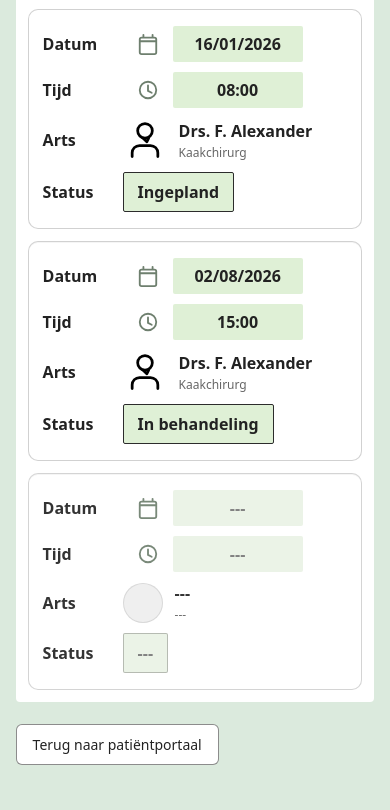
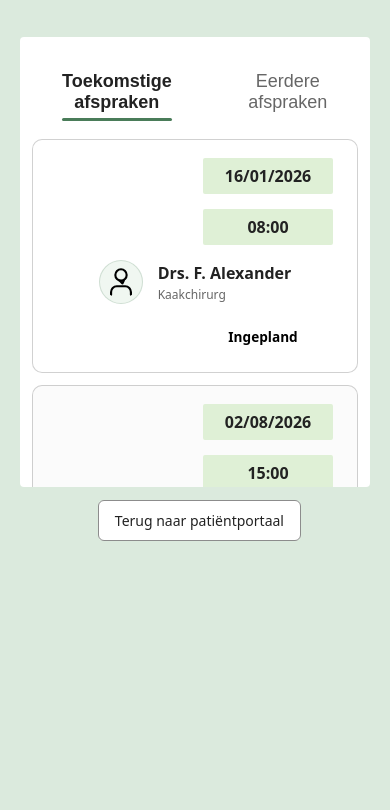
Before and after one commit to 99syukhi/MEDIXFLOW.1, a plain HTML site: page client/mijn-afspraken.html in a window 390 px wide. Shown: the part 321-1131 px from the top of the page. After the commit the page ends 922 px from the top, so only its background shows below. Drawn offline with Linux system fonts and the light colour scheme.

Commit message:
css update

```diff
--- a/client/css/login_register.css
+++ b/client/css/login_register.css
@@ -52,7 +52,7 @@
     font-size: 2.2rem;
     margin-bottom: 0.5rem;
     font-weight: 700;
-    color: #3A5B22; /* Medixflow Groen */
+    color: #3A5B22;
 }
 
 .subtitle {
--- a/client/css/mijn-afspraken.css
+++ b/client/css/mijn-afspraken.css
@@ -8,19 +8,15 @@
   font-family: system-ui, -apple-system, BlinkMacSystemFont, 'Segoe UI', Roboto, Oxygen, Ubuntu, Cantarell, 'Open Sans', 'Helvetica Neue', sans-serif;
   background: #dbeadd;
   min-height: 100vh;
-
   opacity: 1;
   transition: 200ms ease;
 }
 
-body.is-leaving {
+body.is-leaving, body.is-entering {
   opacity: 0;
 }
 
-body.is-entering {
-  opacity: 0;
-}
-
+/* --- HEADER --- */
 .header {
   display: flex;
   justify-content: space-between;
@@ -31,22 +27,9 @@
   border-bottom: 2px solid #e5e5e5;
 }
 
-.logo-section {
-  display: flex;
-  align-items: center;
-  gap: 10px;
-}
-
-.logo {
-  height: 160px;
-  width: auto;
-}
-
-.user-section {
-  display: flex;
-  align-items: center;
-  gap: 20px;
-}
+.logo-section { display: flex; align-items: center; gap: 10px; }
+.logo { height: 160px; width: auto; }
+.user-section { display: flex; align-items: center; gap: 20px; }
 
 .profile-img {
   width: 55px;
@@ -66,9 +49,7 @@
   font-size: 14px;
   transition: 0.3s;
 }
-.logout-btn:hover {
-  background-color: #3a6448;
-}
+.logout-btn:hover { background-color: #3a6448; }
 
 .main-content {
   text-align: center;
@@ -103,7 +84,6 @@
   text-align: left;
 }
 
-
 .tabs {
   position: relative;
   display: flex;
@@ -117,12 +97,14 @@
   font-weight: 500;
   cursor: pointer;
   padding: 14px 18px;
-  border-bottom: none;
   background: transparent;
   border: none;
-  position: relative;
 }
 
+.tab.is-active {
+  color: #222;
+  font-weight: 700;
+}
 
 .tab-underline {
   position: absolute;
@@ -130,25 +112,30 @@
   background: #4A7C59;
   border-radius: 4px;
   bottom: 6px;
-  left: 0;
-  width: 0;
-
   transition: left 260ms ease, width 260ms ease;
 }
 
+.table-head, .tr {
+  display: grid;
+  grid-template-columns: 1fr 1fr 2fr 1fr;
+  align-items: center;
+  padding: 18px 24px;
+}
+
 .table-head {
-  display: grid;
-  grid-template-columns: 240px 200px 1fr 220px;
-  padding: 16px 24px;
-
   border-bottom: 3px solid rgba(74,124,89,0.35);
+  position: sticky;
+  top: 0;
+  background: #fff;
+  z-index: 5;
 }
 
 .th {
   text-align: center;
   font-weight: 700;
   color: #222;
-  letter-spacing: 0.3px;
+  display: flex;
+  justify-content: center;
 }
 
 .table-body {
@@ -156,64 +143,22 @@
   overflow-y: auto;
 }
 
-.table-body::-webkit-scrollbar {
-  width: 10px;
-}
-
-.table-body::-webkit-scrollbar-thumb {
-  background: rgba(0,0,0,0.25);
-  border-radius: 20px;
-}
-
-.table-body::-webkit-scrollbar-track {
-  background: transparent;
-}
-
 .tr {
-  display: grid;
-  grid-template-columns: 240px 200px 1fr 220px;
-  align-items: center;
-  padding: 18px 24px;
   border-bottom: 1px solid rgba(0,0,0,0.12);
   background: #ffffff;
 }
 
-.tr:nth-child(even){
-  background: #fbfbfb;
-}
-
-.tr + .tr{
-  box-shadow: inset 0 1px 0 rgba(0,0,0,0.04);
-}
+.tr:nth-child(even) { background: #fbfbfb; }
 
 .td {
   display: flex;
   align-items: center;
   justify-content: center;
+  text-align: center;
 }
 
 .td-date, .td-time {
-  justify-content: flex-start;
   gap: 12px;
-}
-
-.ico{
-  width: 26px;
-  height: 26px;
-  display: inline-flex;
-  align-items: center;
-  justify-content: center;
-  color: #6e7f6e;
-}
-
-.ico svg{
-  width: 22px;
-  height: 22px;
-  fill: none;
-  stroke: currentColor;
-  stroke-width: 2;
-  stroke-linecap: round;
-  stroke-linejoin: round;
 }
 
 .pill {
@@ -226,80 +171,84 @@
   text-align: center;
 }
 
-.pill--empty {
-  background: #eaf3e5;
-  color: #777;
-}
-
-.td-doctor {
-  justify-content: center;
-}
-
 .doctor {
   display: flex;
   align-items: center;
-  gap: 12px;
+  gap: 15px;
   justify-content: center;
-  min-width: 320px;
+  width: 100%;
 }
 
-.doctor-img {
-  width: 40px;
-  height: 40px;
+.doctor-icon {
+  background: #f0f7f1;
+  padding: 4px;
   border-radius: 50%;
-  object-fit: cover;
-  border: 1px solid rgba(0,0,0,0.12);
+  border: 1px solid rgba(74, 124, 89, 0.2);
 }
 
-.doctor-empty {
-  width: 40px;
-  height: 40px;
-  border-radius: 50%;
-  background: #eee;
-  border: 1px solid rgba(0,0,0,0.10);
+.doctor-info {
+  display: flex;
+  flex-direction: column;
+  align-items: flex-start;
+  text-align: left;
 }
 
-.doctor-name {
-  font-weight: 700;
-  color: #222;
-}
+.doctor-name { font-weight: 700; color: #222; }
+.doctor-spec { font-size: 12px; color: #666; margin-top: 2px; }
 
-.doctor-spec {
-  font-size: 12px;
-  color: #666;
-  margin-top: 2px;
+.td-status {
+  position: relative;
+  display: flex;
+  justify-content: center;
+  align-items: center;
 }
 
 .status {
-  background: #dff0d6;
-  border: 1px solid #2c2c2c;
   padding: 8px 14px;
-  border-radius: 2px;
+  border-radius: 20px;
   font-weight: 700;
-  color: #222;
-  min-width: 160px;
+  min-width: 140px;
   text-align: center;
+  font-size: 0.85rem;
 }
 
-.status--empty{
-  background: #eaf3e5;
-  border-color: rgba(0,0,0,0.25);
-  color: #777;
+.status--gepland {
+  color: #059669;
+  background: #ecfdf5;
+  border: 1px solid #059669;
 }
 
-.tr--empty{
-  opacity: 0.92;
+.status--gecancelled {
+  color: #dc2626;
+  background: #fef2f2;
+  border: 1px solid #dc2626;
+}
+
+.cancel-btn {
+  position: absolute;
+  right: 0;
+  background: #fee2e2;
+  border: none;
+  color: #dc2626;
+  cursor: pointer;
+  padding: 6px;
+  border-radius: 5px;
+  display: inline-flex;
+  align-items: center;
+  transition: 0.2s;
+}
+
+.cancel-btn:hover {
+  background: #fca5a5;
+  color: white;
 }
 
 .back-wrap {
   width: min(1100px, 92vw);
   margin: 22px auto 0 auto;
-  display: flex;
-  justify-content: flex-start;
 }
 
 .back-btn {
-  display: inline-block;
   text-decoration: none;
   background: #ffffff;
   border: 1px solid rgba(0,0,0,0.45);
@@ -312,178 +261,37 @@
 
 .back-btn:hover {
   background: rgba(74,124,89,0.10);
-  border-color: rgba(74,124,89,0.55);
   transform: translateY(-1px);
-  box-shadow: 0px 8px 18px rgba(0,0,0,0.08);
-}
-
-@media (min-width: 768px) {
-  .header { padding: 0 30px; }
-  .logo { height: 160px; }
-  .page-title h2 { font-size: 46px; }
 }
 
 @media (max-width: 767px) {
+  .header { height: 70px; padding: 10px 14px; }
+  .logo { height: 100px; }
+  .table-head { display: none; }
 
-  .header{
-    flex-direction: row;
-    height: 70px;
-    padding: 10px 14px;
-    gap: 10px;
+  .tr {
+    grid-template-columns: 1fr;
+    gap: 15px;
+    margin: 12px;
+    border: 1px solid rgba(0,0,0,0.18);
+    border-radius: 10px;
   }
 
-  .logo{
-    height: 100px;
+  .td { justify-content: space-between; text-align: right; }
+  .td::before {
+    content: attr(data-label);
+    font-weight: 700;
+    color: #222;
   }
 
-  .profile-img{
-    width: 42px;
-    height: 42px;
-    border-width: 2px;
-  }
-
-  .logout-btn{
-    padding: 8px 14px;
-    font-size: 13px;
-  }
-
-  .user-section{
-    gap: 12px;
-  }
-
-  .main-content{
-  padding: 45px 15px;
-  }
-
-  .page-title h2{
-  font-size: 32px;
-  }
-
-  .page-title p{
-  font-size: 16px;
-  }
-
-  .tabs{
-  padding: 16px 14px 0 14px; gap: 20px;
-  }
-
-  .table-head{
-  display:none;
-  }
-
-  .table-body{
-  max-height: none;
-  }
-
-  .tr{
-    grid-template-columns: 1fr;
-    gap: 10px;
-    padding: 16px 14px;
-    border-bottom: none;
-    margin: 12px 12px;
-    border: 1px solid rgba(0,0,0,0.18);
-    border-radius: 10px;
-    background: #ffffff;
-  }
-
-  .tr:nth-child(even){
-  background: #ffffff;
-  }
-
-  .td{
-  justify-content: flex-start;
-  }
-
-  .td-doctor{
-  justify-content: flex-start;
-  }
-
-  .doctor{
-  min-width: 0; justify-content: flex-start;
-  }
-
-  .status{
-  min-width: 0; width: fit-content;
-  }
-
-  .td-date::before {
-    content:"Datum";
-    font-weight: 700;
-    width: 80px;
-    display:inline-block;
-    color:#222;
-  }
-
-  .td-time::before {
-    content:"Tijd";
-    font-weight: 700;
-    width: 80px;
-    display:inline-block;
-    color:#222;
-  }
-
-  .td-doctor::before{
-    content:"Arts";
-    font-weight: 700;
-    width: 80px;
-    display:inline-block;
-    color:#222;
-  }
-
-  .td-status::before{
-    content:"Status";
-    font-weight: 700;
-    width: 80px;
-    display:inline-block;
-    color:#222; }
+  .cancel-btn { position: static; margin-left: 10px; }
 }
 
-body.is-mobile .table-head {
-  display: none;
-}
-
-body.is-mobile .table-body {
-  max-height: none;
-}
-
-body.is-desktop .table-body {
-  max-height: 360px;
-}
-
-.panel {
-  display: none;
-}
-
-.panel.is-active {
-  display: block;
-}
-
-.panel.is-animating {
-  animation: panelIn 460ms ease;
-}
+.panel { display: none; }
+.panel.is-active { display: block; }
+.panel.is-animating { animation: panelIn 460ms ease; }
 
 @keyframes panelIn {
   from { opacity: 0; transform: translateY(8px); }
-  to   { opacity: 1; transform: translateY(0); }
+  to { opacity: 1; transform: translateY(0); }
 }
-
-.tabs .tab.is-active {
-  color: #222;
-  font-weight: 700;
-}
-
-.tabs .tab:not(.is-active) {
-  color: #777;
-  font-weight: 500;
-}
-
-body.is-desktop .table-head {
-  position: sticky;
-  top: 0;
-  background: #fff;
-  z-index: 5;
-}
-
-body.is-mobile .tr {
-  margin: 12px;
-}
--- a/client/css/patiëntportaal.css
+++ b/client/css/patiëntportaal.css
@@ -1,4 +1,3 @@
-/* RESET */
 * {
     margin: 0;
     padding: 0;
@@ -8,7 +7,7 @@
 body {
     font-family: system-ui, -apple-system, BlinkMacSystemFont, 'Segoe UI', Roboto, Oxygen, Ubuntu, Cantarell, 'Open Sans', 'Helvetica Neue', sans-serif;
     background: linear-gradient(rgba(219, 235, 222, 0.7), rgba(219, 235, 222, 0.5)),
-                url("/img/background-patiëntportaal.avif");
+                url("img/background-patiëntportaal.avif");
     background-size: cover;
     background-position: center;
     min-height: 100vh;
@@ -79,6 +78,95 @@
 .logout-btn:hover {
     background-color: #3a6448;
 }
+
+.modal {
+    display: none;
+    position: fixed;
+    z-index: 1000;
+    left: 0; top: 0;
+    width: 100%; height: 100%;
+    background-color: rgba(0,0,0,0.5);
+}
+
+.modal-content {
+    background-color: white;
+    margin: 8% auto;
+    padding: 30px;
+
+    width: 450px;
+    min-height: 25rem;
+
+    border-radius: 15px;
+    box-shadow: 0 10px 30px rgba(0,0,0,0.3);
+    position: relative;
+    display: flex;
+    flex-direction: column;
+}
+
+.modal-header {
+    display: flex;
+    justify-content: space-between;
+    align-items: center;
+    margin-bottom: 20px;
+}
+
+.tab-menu {
+    display: flex;
+    border-bottom: 2px solid #eee;
+    margin-bottom: 20px;
+}
+
+.tab-btn {
+    flex: 1;
+    padding: 10px;
+    border: none;
+    background: none;
+    cursor: pointer;
+    font-weight: bold;
+    color: #666;
+}
+
+.tab-btn.active {
+    color: #2c3e50;
+    border-bottom: 3px solid #3498db;
+}
+
+.tab-content {
+    display: none;
+    flex-grow: 1;
+    padding-top: 20px;
+}
+
+.tab-content.active {
+    display: flex;
+    flex-direction: column;
+}
+
+.info-group { margin-bottom: 15px; }
+.info-group label { font-size: 0.8rem; color: #7f8c8d; display: block; }
+.info-group p { font-weight: bold; margin-top: 5px; }
+
+.input-group input {
+    border: 1px solid #ddd;
+    padding: 10px;
+    border-radius: 6px;
+    margin-bottom: 10px;
+    display: block;
+    width: 100%;
+}
+
+.save-btn, .forgot-pw-btn {
+    margin-top: auto;
+    background-color: #2c3e50;
+    color: white;
+    border: none;
+    padding: 15px;
+    border-radius: 10px;
+    cursor: pointer;
+    font-weight: bold;
+}
+
+.save-btn:hover { background-color: #34495e; }
 
 .main-content {
     text-align: center;
```
Also changed, not shown: client/css/beschikbare-tijden.css (+35 -22 lines), client/css/nieuwe-afspraak.css (+34 -7 lines).
